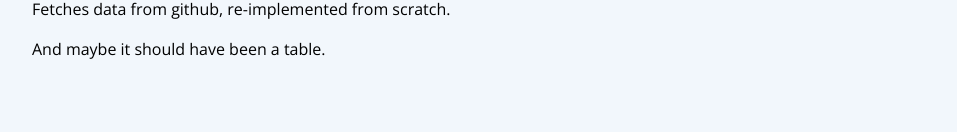
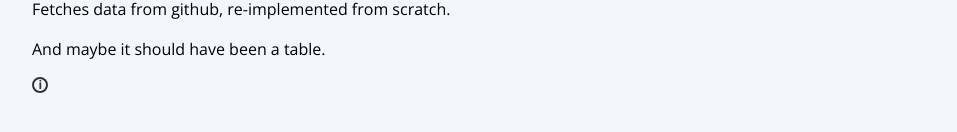
Before and after one commit to MonstraG/my-page, a Next.js app: page / in a window 1280 px wide. Shown: the part 344-476 px from the top of the page, without its empty margins (120-1077 px from the left). Built offline with nearby package versions, Linux system fonts and the light colour scheme.

Commit message:
feat: add WIP info icon

```diff
--- a/src/components/Contributions/Contributions.tsx
+++ b/src/components/Contributions/Contributions.tsx
@@ -1,6 +1,7 @@
 import type { FC } from "react";
 import { getContributions } from "@/components/Contributions/getContributions";
 import { ContributionTable } from "@/components/Contributions/ContributionTable";
+import { InfoIcon } from "@/components/Tooltip/InfoIcon";
 
 export const Contributions: FC = async () => {
 	const contributions = await getContributions();
@@ -11,6 +12,7 @@ export const Contributions: FC = async () => {
 			<ContributionTable contributions={contributions} />
 			<p>Fetches data from github, re-implemented from scratch.</p>
 			<p>And maybe it should have been a table.</p>
+			<InfoIcon />
 		</div>
 	);
 };
--- /dev/null
+++ b/src/components/Tooltip/InfoIcon.module.scss
@@ -0,0 +1,11 @@
+.icon {
+	color: #333;
+	border: 2px solid #333;
+	width: 16px;
+	height: 16px;
+	border-radius: 99px;
+	line-height: 1;
+	font-size: 12px;
+	font-weight: bold;
+	padding: 0.5px 4.5px;
+}
--- /dev/null
+++ b/src/components/Tooltip/InfoIcon.tsx
@@ -0,0 +1,6 @@
+import type { FC } from "react";
+import styles from "@/components/Tooltip/InfoIcon.module.scss";
+
+export const InfoIcon: FC = () => {
+	return <div className={styles.icon}>i</div>;
+};
```
